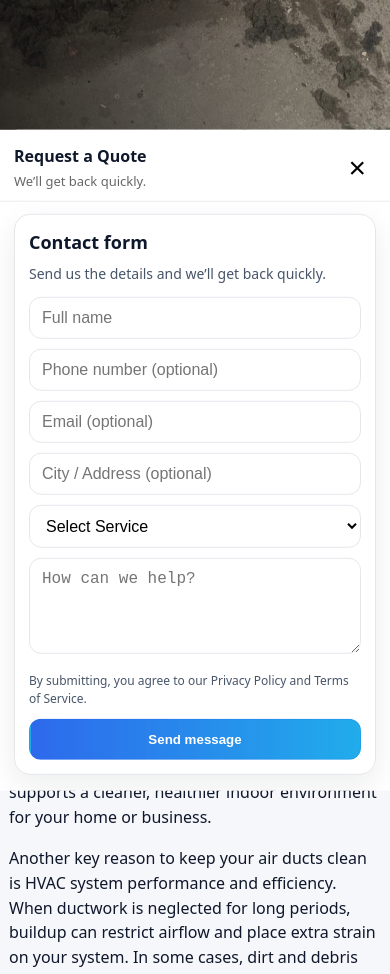
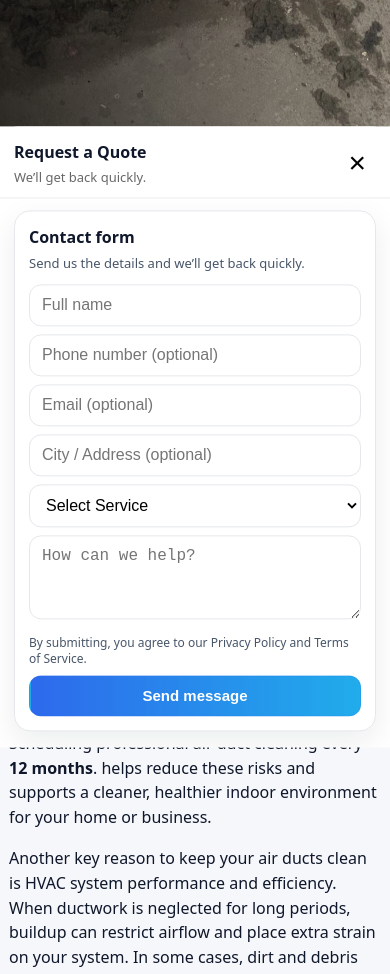
Before and after one commit to Tonyll13/miami-air-duct-solution, a Next.js app: page /services/air-duct-cleaning in a window 390 px wide. Shown: the part 780-1754 px from the top of the page. Built offline with nearby package versions, Linux system fonts and the light colour scheme; no server answers.

Commit message:
Fix sms popup

```diff
--- a/app/components/SmsConsentPopup.tsx
+++ b/app/components/SmsConsentPopup.tsx
@@ -35,62 +35,46 @@ export default function SmsConsentPopup({
 
   return (
     <div
+      className="smsModal"
       role="presentation"
       onClick={(e) => {
         if (e.target === e.currentTarget) onClose();
       }}
-      style={{
-        position: "fixed",
-        inset: 0,
-        background: "rgba(0,0,0,0.55)",
-        display: "grid",
-        placeItems: "center",
-        zIndex: 9999,
-        padding: 16,
-      }}
     >
       <div
         ref={panelRef}
+        className="smsPanel"
         role="dialog"
         aria-modal="true"
         aria-label="SMS consent options"
-        style={{
-          width: "min(720px, 100%)",
-          background: "#fff",
-          borderRadius: 14,
-          padding: 18,
-          boxShadow: "0 10px 30px rgba(0,0,0,0.25)",
-        }}
       >
-        <div style={{ display: "flex", justifyContent: "space-between", gap: 12 }}>
-          <h3 style={{ margin: 0 }}>SMS Consent</h3>
+        <div className="smsHeader">
+          <h3 className="smsTitle">SMS Consent</h3>
+
           <button
             type="button"
+            className="smsClose"
             onClick={onClose}
             aria-label="Close"
-            style={{
-              border: "none",
-              background: "transparent",
-              fontSize: 22,
-              cursor: "pointer",
-              lineHeight: 1,
-            }}
           >
             ×
           </button>
         </div>
 
-        <p style={{ marginTop: 8, marginBottom: 12 }}>
+        <p className="smsDesc">
           You entered a phone number. Please choose your SMS preference(s). (Optional)
         </p>
 
-        <label style={{ display: "flex", gap: 10, alignItems: "flex-start", marginBottom: 12 }}>
+        <label className="smsRow">
           <input
+            className="smsCheck"
             type="checkbox"
             checked={consent.smsInfoConsent}
-            onChange={(e) => setConsent({ ...consent, smsInfoConsent: e.currentTarget.checked })}
+            onChange={(e) =>
+              setConsent({ ...consent, smsInfoConsent: e.currentTarget.checked })
+            }
           />
-          <span>
+          <span className="smsText">
             <strong>Optional:</strong> I agree to receive informational/transactional SMS messages
             from <strong>{businessName}</strong> related to appointment scheduling, estimates and
             service updates. Message frequency may vary. Message &amp; data rates may apply. Reply{" "}
@@ -98,15 +82,16 @@ export default function SmsConsentPopup({
           </span>
         </label>
 
-        <label style={{ display: "flex", gap: 10, alignItems: "flex-start" }}>
+        <label className="smsRow">
           <input
+            className="smsCheck"
             type="checkbox"
             checked={consent.smsMarketingConsent}
             onChange={(e) =>
               setConsent({ ...consent, smsMarketingConsent: e.currentTarget.checked })
             }
           />
-          <span>
+          <span className="smsText">
             <strong>Optional:</strong> I agree to receive marketing SMS messages from{" "}
             <strong>{businessName}</strong> related to promotions. Message frequency may vary.
             Message &amp; data rates may apply. Reply <strong>STOP</strong> to unsubscribe,{" "}
@@ -114,8 +99,8 @@ export default function SmsConsentPopup({
           </span>
         </label>
 
-        <div style={{ display: "flex", justifyContent: "flex-end", gap: 10, marginTop: 16 }}>
-          <button type="button" onClick={onClose} style={{ padding: "10px 14px" }}>
+        <div className="smsActions">
+          <button type="button" className="smsDone" onClick={onClose}>
             Done
           </button>
         </div>
--- a/app/globals.css
+++ b/app/globals.css
@@ -1449,3 +1449,213 @@ figure.jobImage{
     padding: 11px 12px !important;
   }
 }
+/* =========================
+   MOBILE: Make forms more compact (NO input font-size change)
+   paste at VERY END
+========================= */
+@media (max-width: 640px){
+
+  .leadCard{
+    padding: 12px !important;
+    border-radius: 16px !important;
+  }
+
+  .leadCard h3{
+    font-size: 16px !important;
+    margin-bottom: 4px !important;
+  }
+
+  .leadCard p{
+    font-size: 13px !important;
+    margin-bottom: 10px !important;
+  }
+
+  .leadForm{
+    gap: 8px !important;
+  }
+
+  .leadForm input,
+  .leadForm select,
+  .leadForm textarea{
+    padding: 10px 12px !important;
+    /* שומר 16px כדי למנוע iPhone zoom */
+    font-size: 16px !important;
+  }
+
+  .leadForm textarea{
+    min-height: 84px !important;
+  }
+
+  .leadForm button{
+    padding: 11px 12px !important;
+    font-size: 15px !important;
+  }
+
+  .leadFinePrint{
+    font-size: 12px !important;
+    line-height: 1.35 !important;
+  }
+}
+/* =========================
+   SMS POPUP: compact on mobile
+========================= */
+.smsPopupPanel{
+  max-height: 85vh;
+  overflow: auto;
+  padding: 16px;
+}
+
+@media (max-width: 640px){
+  .smsPopupPanel{
+    padding: 12px !important;
+    max-height: 80vh !important;
+    border-radius: 14px !important;
+  }
+
+  .smsPopupPanel label span{
+    font-size: 13px !important;
+    line-height: 1.4 !important;
+  }
+
+  .smsPopupPanel input[type="checkbox"]{
+    transform: scale(0.9);
+  }
+}
+/* =========================
+   SMS Consent Popup
+   paste at VERY END of globals.css
+========================= */
+
+.smsModal{
+  position: fixed;
+  inset: 0;
+  background: rgba(0,0,0,0.55);
+  display: grid;
+  place-items: center;
+  z-index: 9999;
+  padding: 16px;
+}
+
+/* Panel */
+.smsPanel{
+  width: min(720px, 100%);
+  background: #fff;
+  border-radius: 14px;
+  padding: 18px;
+  box-shadow: 0 10px 30px rgba(0,0,0,0.25);
+
+  /* prevents giant panel on short screens */
+  max-height: calc(100dvh - 24px);
+  overflow: auto;
+  -webkit-overflow-scrolling: touch;
+}
+
+.smsHeader{
+  display: flex;
+  justify-content: space-between;
+  align-items: flex-start;
+  gap: 12px;
+}
+
+.smsTitle{
+  margin: 0;
+  font-size: 18px;
+  line-height: 1.2;
+}
+
+.smsClose{
+  border: none;
+  background: transparent;
+  font-size: 26px;
+  cursor: pointer;
+  line-height: 1;
+  padding: 2px 6px;
+}
+
+.smsDesc{
+  margin: 8px 0 12px;
+  font-size: 14px;
+  color: var(--muted);
+}
+
+.smsRow{
+  display: flex;
+  gap: 10px;
+  align-items: flex-start;
+  margin-bottom: 12px;
+}
+
+.smsCheck{
+  margin-top: 3px;
+  width: 18px;
+  height: 18px;
+}
+
+.smsText{
+  font-size: 14px;
+  line-height: 1.45;
+  color: var(--text);
+}
+
+.smsActions{
+  display: flex;
+  justify-content: flex-end;
+  gap: 10px;
+  margin-top: 14px;
+}
+
+.smsDone{
+  padding: 10px 14px;
+  border-radius: 12px;
+  border: 1px solid var(--border);
+  background: #fff;
+  font-weight: 900;
+  cursor: pointer;
+}
+
+.smsDone:hover{
+  background: rgba(2,6,23,.04);
+}
+
+/* Mobile: smaller + more space-efficient */
+@media (max-width: 480px){
+
+  .smsModal{
+    padding: 10px;
+  }
+
+  .smsPanel{
+    padding: 12px;
+    border-radius: 12px;
+    max-height: calc(100dvh - env(safe-area-inset-top) - env(safe-area-inset-bottom) - 18px);
+  }
+
+  .smsTitle{
+    font-size: 16px;
+  }
+
+  .smsDesc{
+    font-size: 13px;
+    margin-bottom: 10px;
+  }
+
+  .smsRow{
+    gap: 8px;
+    margin-bottom: 10px;
+  }
+
+  .smsCheck{
+    width: 16px;
+    height: 16px;
+  }
+
+  .smsText{
+    font-size: 13px;
+    line-height: 1.4;
+  }
+
+  .smsDone{
+    padding: 9px 12px;
+    border-radius: 10px;
+  }
+}
```
